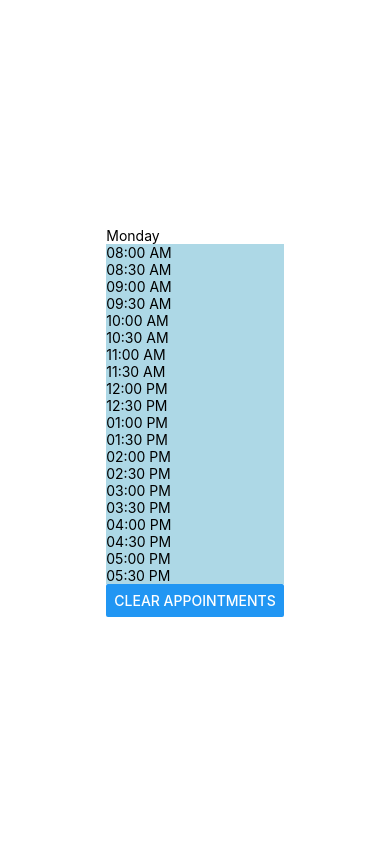
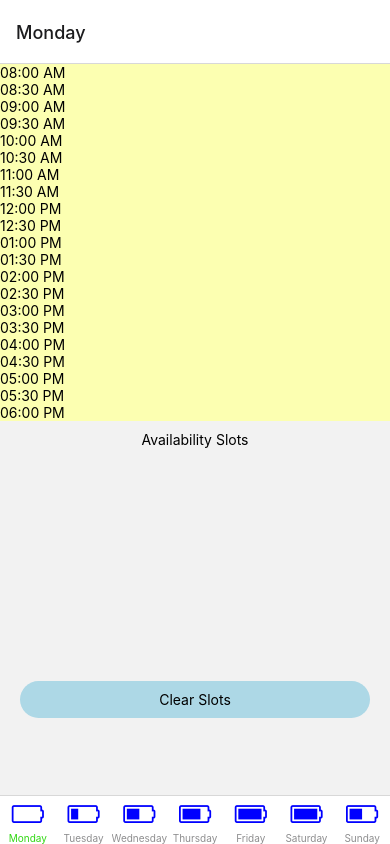
Before and after one commit to Dream-Arcade/Appointment-Me, a React Native app: screen / in a window 390 px wide. Built offline with nearby package versions, Linux system fonts and the light colour scheme.

Commit message:
created menu interface wip

```diff
--- a/App.js
+++ b/App.js
@@ -2,16 +2,17 @@ import { StatusBar } from "expo-status-bar";
 import { StyleSheet, Text, View } from "react-native";
 import Day from "./components/Day";
 
+import { NavigationContainer } from "@react-navigation/native";
+import DaysScreen from "./components/DaysScreen";
+import { AppointmentsProvider } from "./logic/AppointmentsContext";
+
 export default function App() {
-  const handleSlotSelect = (slot) => {
-    console.log(`Selected slot: ${slot}`);
-    // Handle the slot selection (e.g., set an appointment)
-  };
-
   return (
-    <View style={styles.container}>
-      <Day day={"Monday"} onSlotSelect={handleSlotSelect} />
-    </View>
+    <AppointmentsProvider>
+      <NavigationContainer>
+        <DaysScreen />
+      </NavigationContainer>
+    </AppointmentsProvider>
   );
 }
 
--- /dev/null
+++ b/buttons/DayButton.jsx
@@ -0,0 +1,20 @@
+import { Text, StyleSheet, Pressable } from "react-native";
+
+const DayButton = ({ title, onPress, style }) => (
+  <Pressable onPress={onPress} style={[styles.button, style]}>
+    <Text>{title}</Text>
+  </Pressable>
+);
+
+const styles = StyleSheet.create({
+  button: {
+    alignItems: "center",
+    backgroundColor: "#DDDDDD",
+    padding: 10,
+    marginTop: 10,
+    borderRadius: 200,
+    width: 300,
+  },
+});
+
+export default DayButton;
--- a/components/AppointmentSlots.jsx
+++ b/components/AppointmentSlots.jsx
@@ -1,7 +1,3 @@
-const AppointmentSlots = ({ day }) => {
-
-
-
-};
+const AppointmentSlots = ({ day }) => {};
 
 export default AppointmentSlots;
--- a/components/Day.jsx
+++ b/components/Day.jsx
@@ -1,6 +1,17 @@
-import React, { useState } from "react";
-import { View, Text, TouchableOpacity, Button } from "react-native";
+import React, { useState, useContext } from "react";
+import {
+  View,
+  Text,
+  TouchableOpacity,
+  Button,
+  StyleSheet,
+  ScrollView,
+  FlatList,
+} from "react-native";
 import { generateTimeSlots } from "../logic/DayLogic";
+import { AppointmentsContext } from "../logic/AppointmentsContext";
+import DayButton from "../buttons/DayButton";
+
 const Day = ({ day }) => {
   const timeSlots = generateTimeSlots();
   const [appointments, setAppointments] = useState([]);
@@ -9,42 +20,82 @@ const Day = ({ day }) => {
     end: null,
   });
 
-// Handles the selection of time slots for starting and ending an appointment.
+  const { appointmentsByDay, updateAppointments } =
+    useContext(AppointmentsContext);
+
+  // When updating appointments for this day
+  const handleAppointmentUpdate = (newAppointmentsForDay) => {
+    updateAppointments(day, newAppointmentsForDay);
+  };
+
   const handleSlotSelect = (slot) => {
-  // If no start time is set or both start and end times are set, consider this as selecting a start time.
-  if (!tempAppointment.start || (tempAppointment.start && tempAppointment.end)) {
-      // Check if the selected start time is available.
+    // Check if no start time is set or both start and end times are already set for a temporary appointment.
+    if (
+      !tempAppointment.start ||
+      (tempAppointment.start && tempAppointment.end)
+    ) {
+      // If the start time is not set or a complete appointment is already selected, treat this as selecting a new start time.
+
+      // Check if the selected start time slot is available (not falling within any existing appointments).
       if (isSlotAvailable(slot)) {
-          // Set the selected time as the start and reset the end time.
+        // If the slot is available, set this as the start time and reset the end time.
         setTempAppointment({ start: slot, end: null });
       } else {
-          // Alert the user if the chosen start time is within an existing appointment.
-          alert('This start time falls within an existing appointment. Please choose another time.');
+        // If the slot is not available, alert the user and do not set the start time.
+        alert(
+          "This start time falls within an existing appointment. Please choose another time."
+        );
       }
     } else {
-      // If the start time is already set, consider this as selecting an end time.
+      // If a start time is already set and the end time is not, treat this as selecting an end time.
+
+      // Check if the selected end time is the same as the start time.
+      if (tempAppointment.start === slot) {
+        // If the end time is the same as the start time, alert the user and reset the temporary appointment.
+        alert(
+          "End time cannot be the same as start time. Please choose a different end time."
+        );
+        setTempAppointment({ start: null, end: null });
+      }
+      // Check if the selected end time is before the start time.
+      else if (isAfter(tempAppointment.start, slot)) {
+        // If the end time is before the start time, alert the user and reset the temporary appointment.
+        alert(
+          "End time must be later than start time. Please choose another time."
+        );
+        setTempAppointment({ start: null, end: null });
+      } else {
+        // If the selected end time is valid, create a new appointment object.
         const newAppointment = { start: tempAppointment.start, end: slot };
 
-
-      // Check if the new appointment overlaps with existing ones.
+        // Check if the new appointment overlaps with any existing appointments.
         if (isOverlapping(newAppointment)) {
-          // Alert the user if the new appointment overlaps and reset the selection.
-          alert("This appointment overlaps with another. Please choose another time.");
+          // If the appointment overlaps, alert the user and reset the temporary appointment.
+          alert(
+            "This appointment overlaps with another. Please choose another time."
+          );
           setTempAppointment({ start: null, end: null });
         } else {
-          // Add the new appointment and reset for the next selection.
+          // If the appointment does not overlap, add it to the list of appointments and reset the temporary appointment.
           setAppointments([...appointments, newAppointment]);
           setTempAppointment({ start: null, end: null });
         }
       }
+    }
   };
 
+  // Helper function to check if the end time is after the start time
+  const isAfter = (startTime, endTime) => {
+    const start = convertTo24HourFormat(startTime);
+    const end = convertTo24HourFormat(endTime);
+    return end < start;
+  };
 
   // Checks if a given slot is available for starting a new appointment.
   const isSlotAvailable = (slot) => {
     const slotTime = convertTo24HourFormat(slot);
     // Check if the slot falls within the range of any existing appointments.
-  return !appointments.some(appointment => {
+    return !appointments.some((appointment) => {
       const existingStart = convertTo24HourFormat(appointment.start);
       const existingEnd = convertTo24HourFormat(appointment.end);
 
@@ -64,23 +115,20 @@ const deleteAppointment = (indexToDelete) => {
     setAppointments(appointments.filter((_, index) => index !== indexToDelete));
   };
 
-
-
   // Checks if a new appointment overlaps with any existing appointments.
   const isOverlapping = (newAppointment) => {
     const newStart = convertTo24HourFormat(newAppointment.start);
     const newEnd = convertTo24HourFormat(newAppointment.end);
 
     // Check against all existing appointments.
-  return appointments.some(appointment => {
+    return appointments.some((appointment) => {
       const existingStart = convertTo24HourFormat(appointment.start);
       const existingEnd = convertTo24HourFormat(appointment.end);
 
       // If the new appointment overlaps with any part of an existing appointment, it's invalid.
-      return (newStart < existingEnd && newEnd > existingStart);
+      return newStart < existingEnd && newEnd > existingStart;
     });
   };
-
 
   // Determines if a slot is selected, either as part of a temporary selection or within a confirmed appointment.
   const isSelected = (slot) => {
@@ -93,6 +141,7 @@ const isSelected = (slot) => {
       isWithinRange(slot, appointment.start, appointment.end)
     );
   };
+
   // Checks if a given time slot is within the start and end times of an appointment.
   const isWithinRange = (slot, start, end) => {
     const slotTime = convertTo24HourFormat(slot);
@@ -103,10 +152,8 @@ const isWithinRange = (slot, start, end) => {
     return slotTime >= startTime && slotTime <= endTime;
   };
 
-
   // Converts a time string in 'hh:mm AM/PM' format to a 24-hour format represented in minutes.
   const convertTo24HourFormat = (time) => {
-
     let [hours, minutesPart] = time.split(":");
     let minutes = minutesPart.substring(0, 2);
     let meridiem = minutesPart.substring(3);
@@ -128,31 +175,57 @@ const isWithinRange = (slot, start, end) => {
     appointments.forEach((appointment, index) => {
       if (isWithinRange(slot, appointment.start, appointment.end)) {
         // Alternate colors based on the index of the appointment
-            color = index % 2 === 0 ? 'pink' : 'lavender';
+        color = index % 2 === 0 ? "pink" : "lavender";
       }
     });
     return color;
   };
 
+  // Function to compare two appointment times
+  const compareAppointments = (a, b) => {
+    const timeA = convertTo24HourFormat(a.start);
+    const timeB = convertTo24HourFormat(b.start);
+    return timeA - timeB;
+  };
+
+  // When rendering appointments
+  const sortedAppointments = [...appointments].sort(compareAppointments);
+
   return (
-    <View>
-      <Text>{day}</Text>
+    <View style={{ flex: 1 }}>
       {timeSlots.map((slot, index) => (
         <TouchableOpacity key={index} onPress={() => handleSlotSelect(slot)}>
-           <Text style={{ backgroundColor: isSelected(slot) ? getSlotColor(slot) : 'lightblue' }}>
+          <Text
+            style={{
+              backgroundColor: isSelected(slot)
+                ? getSlotColor(slot)
+                : "#fcffb1",
+            }}
+          >
             {slot}
           </Text>
         </TouchableOpacity>
       ))}
-      <Button title="Clear Appointments" onPress={clearAppointments} />
-      <View>
-        {appointments.map((appointment, index) => (
-          <Button
+      <View style={styles.availButtonsClearArea}>
+        <View style={styles.availButtonsArea}>
+          <View style={styles.textView}>
+            <Text>Availability Slots</Text>
+          </View>
+          <ScrollView contentContainerStyle={styles.scrollButtonArea}>
+            {sortedAppointments.map((appointment, index) => (
+              <DayButton
                 key={index}
-            title={`Appointment: ${appointment.start} - ${appointment.end}`}
+                title={`Time: ${appointment.start} - ${appointment.end}`}
                 onPress={() => deleteAppointment(index)}
               />
             ))}
+          </ScrollView>
+        </View>
+        <DayButton
+          title="Clear Slots"
+          onPress={clearAppointments}
+          style={styles.clearButton}
+        />
       </View>
     </View>
   );
@@ -160,10 +233,34 @@ const isWithinRange = (slot, start, end) => {
 
 export default Day;
 
-const styles = {
+const styles = StyleSheet.create({
   selectedSlot: {
     backgroundColor: "lightblue",
     // Add other styling as needed
   },
-  // Add other styles as needed
-};
+  buttonArea: {
+    padding: 10,
+  },
+  clearButton: {
+    backgroundColor: "lightblue",
+    width: 350,
+  },
+  textView: {
+    alignItems: "center",
+    justifyContent: "center",
+    padding: 10,
+  },
+  scrollButtonArea: {
+    padding: 10,
+    alignItems: "center",
+    justifyContent: "center",
+    top: -10,
+  },
+  availButtonsArea: {
+    height: 250,
+    alignItems: "center",
+  },
+  availButtonsClearArea: {
+    alignItems: "center",
+  },
+});
--- a/components/DaysScreen.jsx
+++ b/components/DaysScreen.jsx
@@ -1,17 +1,119 @@
 import { Text, View } from "react-native";
+import { AppointmentsProvider } from "../logic/AppointmentsContext";
 import Day from "./Day";
+
+import { createBottomTabNavigator } from "@react-navigation/bottom-tabs";
+import MaterialCommunityIcons from "react-native-vector-icons/MaterialCommunityIcons";
+import FontAwesomeIcons from "react-native-vector-icons/FontAwesome";
+
+const Tab = createBottomTabNavigator();
+
+function Monday() {
+  return <Day day={"Monday"} />;
+}
+function Tuesday() {
+  return <Day day={"Tuesday"} />;
+}
+function Wednesday() {
+  return <Day day={"Wednesday"} />;
+}
+function Thursday() {
+  return <Day day={"Thursday"} />;
+}
+function Friday() {
+  return <Day day={"Friday"} />;
+}
+function Saturday() {
+  return <Day day={"Saturday"} />;
+}
+
+function Sunday() {
+  return <Day day={"Sunday"} />;
+}
 
 function DaysScreen() {
   return (
-    <View>
-      <Day day={"Monday"} />
-      <Day day={"Tuesday"} />
-      <Day day={"Wednesday"} />
-      <Day day={"Thursday"} />
-      <Day day={"Friday"} />
-      <Day day={"Saturday"} />
-      <Day day={"Sunday"} />
-    </View>
+    <Tab.Navigator
+      initialRouteName="Artistri"
+      screenOptions={{
+        tabBarActiveTintColor: "#31d713",
+      }}
+    >
+      <Tab.Screen
+        name="Monday"
+        component={Monday}
+        options={{
+          tabBarLabel: "Monday",
+          tabBarIcon: ({ color, size }) => (
+            <FontAwesomeIcons name="battery-empty" color={"blue"} size={25} />
+          ),
+        }}
+      />
+      <Tab.Screen
+        name="Tuesday"
+        component={Tuesday}
+        options={{
+          tabBarLabel: "Tuesday",
+          tabBarIcon: ({ color, size }) => (
+            <FontAwesomeIcons name="battery-quarter" color={"blue"} size={25} />
+          ),
+        }}
+      />
+      <Tab.Screen
+        name="Wednesday"
+        component={Wednesday}
+        options={{
+          tabBarLabel: "Wednesday",
+          tabBarIcon: ({ color, size }) => (
+            <FontAwesomeIcons name="battery-half" color={"blue"} size={25} />
+          ),
+        }}
+      />
+      <Tab.Screen
+        name="Thursday"
+        component={Thursday}
+        options={{
+          tabBarLabel: "Thursday",
+          tabBarIcon: ({ color, size }) => (
+            <FontAwesomeIcons
+              name="battery-three-quarters"
+              color={"blue"}
+              size={25}
+            />
+          ),
+        }}
+      />
+      <Tab.Screen
+        name="Friday"
+        component={Friday}
+        options={{
+          tabBarLabel: "Friday",
+          tabBarIcon: ({ color, size }) => (
+            <FontAwesomeIcons name="battery" color={"blue"} size={25} />
+          ),
+        }}
+      />
+      <Tab.Screen
+        name="Saturday"
+        component={Saturday}
+        options={{
+          tabBarLabel: "Saturday",
+          tabBarIcon: ({ color, size }) => (
+            <FontAwesomeIcons name="battery" color={"blue"} size={25} />
+          ),
+        }}
+      />
+      <Tab.Screen
+        name="Sunday"
+        component={Sunday}
+        options={{
+          tabBarLabel: "Sunday",
+          tabBarIcon: ({ color, size }) => (
+            <FontAwesomeIcons name="battery-half" color={"blue"} size={25} />
+          ),
+        }}
+      />
+    </Tab.Navigator>
   );
 }
 
--- /dev/null
+++ b/logic/AppointmentsContext.jsx
@@ -0,0 +1,31 @@
+import React, { createContext, useState, useContext } from "react";
+
+export const AppointmentsContext = createContext();
+
+export const AppointmentsProvider = ({ children }) => {
+  const [appointmentsByDay, setAppointmentsByDay] = useState({
+    Monday: [],
+    Tuesday: [],
+    Wednesday: [],
+    Thursday: [],
+    Friday: [],
+    Saturday: [],
+    Sunday: [],
+  });
+
+  // Function to update appointments for a specific day
+  const updateAppointments = (day, newAppointments) => {
+    setAppointmentsByDay({
+      ...appointmentsByDay,
+      [day]: newAppointments,
+    });
+  };
+
+  return (
+    <AppointmentsContext.Provider
+      value={{ appointmentsByDay, updateAppointments }}
+    >
+      {children}
+    </AppointmentsContext.Provider>
+  );
+};
--- a/logic/DayLogic.jsx
+++ b/logic/DayLogic.jsx
@@ -1,10 +1,13 @@
 export const generateTimeSlots = () => {
   let slots = [];
-  for (let hour = 8; hour <= 17; hour++) {
+  for (let hour = 8; hour <= 18; hour++) {
     const suffix = hour >= 12 ? "PM" : "AM";
     const formattedHour = hour > 12 ? hour - 12 : hour;
 
-    for (let minute = 0; minute < 60; minute += 30) {
+    // Set the minute loop limit: 60 for all hours except for 18 (6 PM), where it should be 0
+    const minuteLimit = hour === 18 ? 1 : 60;
+
+    for (let minute = 0; minute < minuteLimit; minute += 30) {
       slots.push(
         `${formattedHour.toString().padStart(2, "0")}:${String(minute).padStart(
           2,
```
Also changed, not shown: package.json (+6 -1 lines), 2 other files (tests, documents, lock files or other folders). Lines whose indentation alone changed are shown as unchanged.
